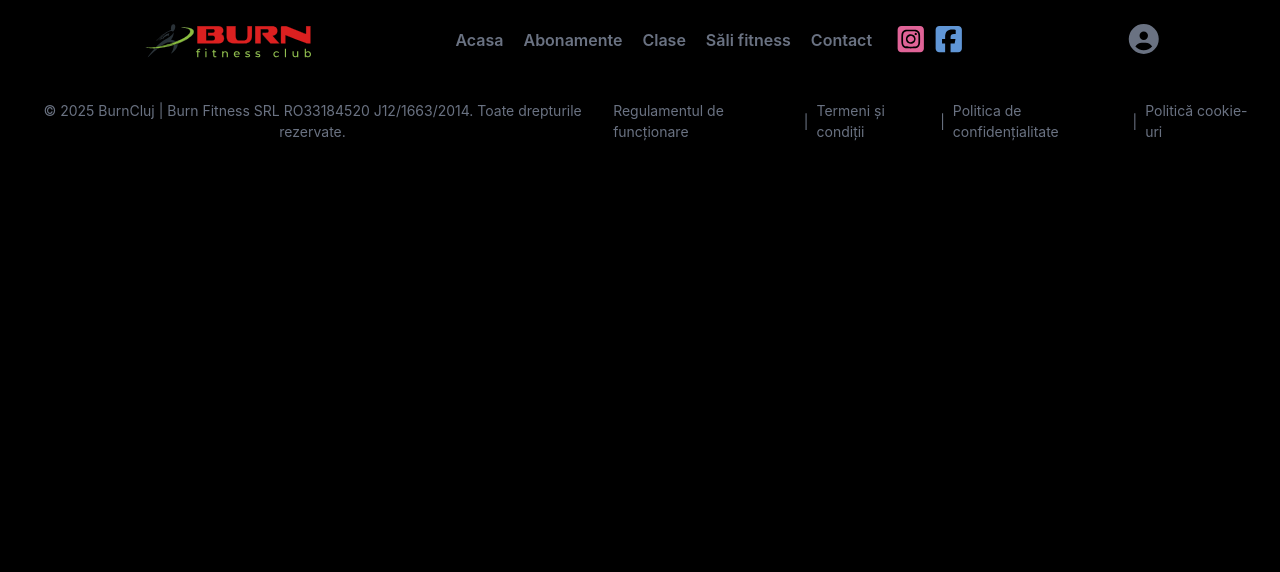
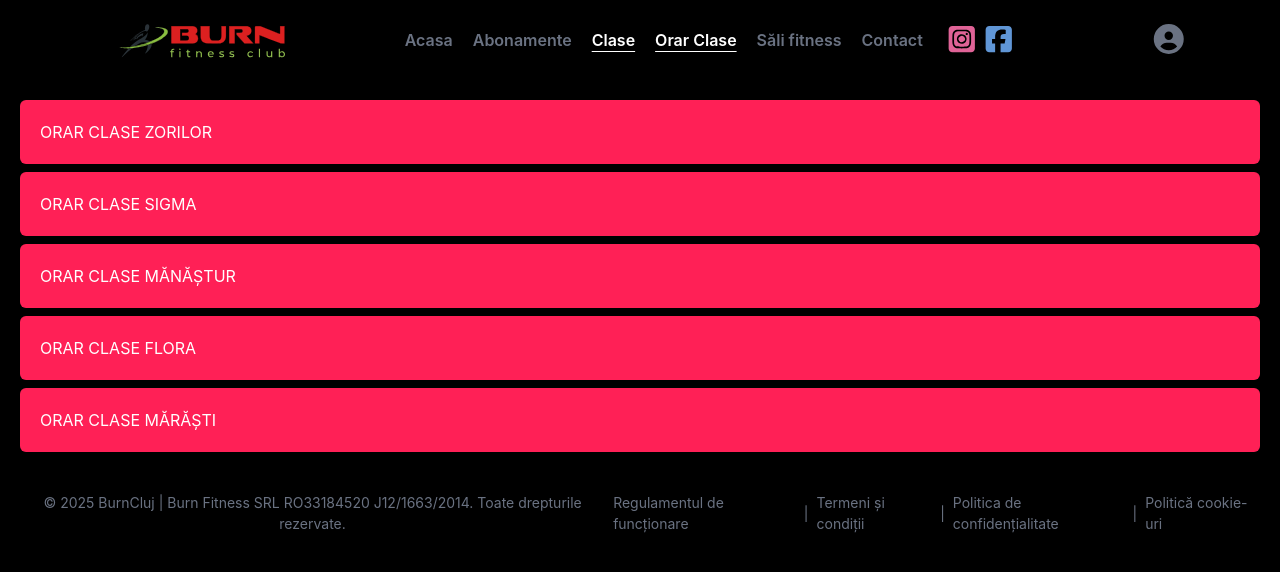
Before and after one commit to iancuvictor/burn-fitness-revamp, a React (Vite) app in the folder frontend/: page /clase/orar in a window 1280 px wide. Shown: the top 572 px of the page. Built offline with nearby package versions, Linux system fonts and the light colour scheme; no server answers; a web font is replaced by a local one.

Commit message:
changed logic for displaying sign up button for classes

```diff
--- a/frontend/src/App.jsx
+++ b/frontend/src/App.jsx
@@ -7,6 +7,7 @@ import {
   Footer,
   Acasa,
   Abonamente,
+  Clase,
   OrarClase,
   Blog,
   Galerie,
@@ -59,7 +60,8 @@ function App() {
         <Routes>
           <Route path="/" element={<Acasa />} />
           <Route path="/abonamente" element={<Abonamente />} />
-          <Route path="/orar-clase" element={<OrarClase />} />
+          <Route path="/clase" element={<Clase />} />
+          <Route path="/clase/orar" element={<OrarClase />} />
           <Route path="/blog" element={<Blog />} />
           <Route path="/galerie" element={<Galerie />} />
           <Route path="/salidefitness" element={<SaliDeFitness />} />
--- a/frontend/src/components/abonamente/cardAbonament/cardAbonament.jsx
+++ b/frontend/src/components/abonamente/cardAbonament/cardAbonament.jsx
@@ -68,7 +68,6 @@ useEffect(() => {
           <h1 className={`font-[700] text-[22px] md:text-[30px] text-white text-center`}>
             {titlu}
           </h1>
-          {console.log(desc)}
           <h2 className={`${desc === '' ? 'hidden' : 'block'} text-[16px] text-center`}>
             {desc}
           </h2>
--- a/frontend/src/components/orarClase/cardClase/cardClase.jsx
+++ b/frontend/src/components/clase/cardClase/cardClase.jsx
@@ -1,9 +1,8 @@
 function CardClase(props) {
   return (
     <div
-      id="test"
       className="cursor-pointer group bg-black relative flex flex-col justify-baseline items-center
-      w-full md:w-xs h-90 font-finlandica rounded-xl overflow-hidden"
+      w-fit h-[50%] md:w-xs md:h-90 font-finlandica rounded-xl overflow-hidden"
     >
         <div className=" z-1 absolute top-0 w-full h-full md:opacity-30 md:bg-black hover:opacity-0 duration-400"></div>
       <div className="relative flex flex-col justify-baseline items-center w-full md:w-xs h-90 overflow-hidden">
--- /dev/null
+++ b/frontend/src/components/clase/clase.jsx
@@ -0,0 +1,72 @@
+import { NavLink } from "react-router";
+import CardClase from "./cardClase/cardClase";
+import { useState } from "react";
+
+const buttonStyle = `w-full cursor-pointer bg-black text-white font-[600] p-5
+bg-rose-500 hover:bg-rose-500 rounded-md duration-75 ease-out`;
+
+function Clase() {
+
+  return (
+    <div className="flex flex-col justify-center gap-2 items-center pb-[50px] pl-5 pr-5 font-finlandica">
+      <h1 className="text-[20px] text-white md:text-[35px] font-[700] pt-[30px] text-center">Clase</h1>
+    <div className={`w-full md:flex flex-row flex-wrap justify-center items-center gap-2 duration-400 ease-out`}>
+      <CardClase
+        title="Fitness & Bodybuilding"
+        img='https://www.burncluj.ro/wp-content/uploads/2023/02/thumbnail-768x1152.jpeg'
+        />
+
+      <CardClase
+        title="Cycling"
+        img='https://www.burncluj.ro/wp-content/uploads/2024/03/Cycling.jpg'
+        />
+      <CardClase
+        title="Fitball"
+        img='https://www.burncluj.ro/wp-content/uploads/2024/03/Fitball.jpg'
+        />
+      <CardClase
+        title="Interval Training"
+        img='https://www.burncluj.ro/wp-content/uploads/2022/08/Interval-Trainig.jpg'
+        />
+      <CardClase
+        title="Burn & Pump"
+        img='https://www.burncluj.ro/wp-content/uploads/2024/03/Burn-Pump-2.jpg'
+        />
+      <CardClase
+        title="Step Dance Basic"
+        img='https://www.burncluj.ro/wp-content/uploads/2017/11/step-1.jpg'
+        />
+      <CardClase
+        title="Zumba Fitness"
+        img='https://www.burncluj.ro/wp-content/uploads/2024/03/Zumba-Fitness-2.jpg'
+        />
+      <CardClase
+        title="BODYART"
+        img='https://www.burncluj.ro/wp-content/uploads/2022/08/BODYART.jpg'
+        />
+      <CardClase
+        title="Pilates"
+        img='https://www.burncluj.ro/wp-content/uploads/2022/08/Pilates.jpg'
+        />
+      <CardClase
+        title="Toning"
+        img='https://www.burncluj.ro/wp-content/uploads/2024/03/TONING-2.jpg'
+        />
+      <CardClase
+        title="Capoeira pentru Copii"
+        img='https://www.burncluj.ro/wp-content/uploads/2017/11/capoeira02.jpg'
+        />
+      <CardClase
+        title="TRX"
+        img='https://www.burncluj.ro/wp-content/uploads/2017/11/trx01-1.jpg'
+        />
+      <CardClase
+        title="Abdomen, Fese, Coapse"
+        img='https://www.burncluj.ro/wp-content/uploads/2022/08/ABDOMENE.FESE_.COAPSE.jpg'
+        />
+    </div>
+        </div>
+  );
+}
+
+export default Clase;
--- a/frontend/src/components/index.js
+++ b/frontend/src/components/index.js
@@ -1,7 +1,8 @@
 export {default as Acasa} from './acasa/acasa.jsx';
 export {default as Abonamente} from './abonamente/abonamente';
 export {default as Contact} from './contact/contact';
-export {default as OrarClase} from './orarClase/orarClase';
+export {default as Clase} from './clase/clase.jsx';
+export {default as OrarClase} from './orarClase/orarClase.jsx';
 export {default as Rezervari} from './rezervari/rezervari';
 export {default as Blog} from './blog/blog';
 export {default as Galerie} from './galerieFoto/galerieFoto';
--- a/frontend/src/components/navbar/navbar.jsx
+++ b/frontend/src/components/navbar/navbar.jsx
@@ -6,9 +6,12 @@ import { faFacebookSquare, faInstagramSquare } from '@fortawesome/free-brands-sv
 import { AuthContext } from "../../context/AuthContext";
 import { useContext } from 'react';
 
+const buttonClass = ({isActive}) => `${isActive ? 'z-1 text-white underline underline-offset-5' :
+     'hover:text-white hover:underline underline-offset-5 duration-150'}
+     w-50 md:w-fit pt-2 pb-2 flex items-center justify-center gap-2`
+
 function Navbar({menuState, setMenuState}){
     const { isAdmin } = useContext(AuthContext)
-    const buttonClass = ({isActive}) => `${isActive ? 'z-1 text-white underline underline-offset-5' : 'hover:text-white hover:underline underline-offset-5 duration-150'} w-50 md:w-fit flex items-center justify-center gap-2`
     return <>
     <div id='navbar' className={`${isAdmin === false ? 'md:flex' : 'hidden'} bg-black/95 hidden z-4 sticky top-0 w-full h-20 gap-5 items-center md:justify-between xl:justify-evenly font-[600]`}>
      {/* <div className="z-[-1] h-full absolute inset-0 bg-gradient-to-b from-black from-0% via-black via-50% to-black via-70% to-transparent to-100%"></div> */}
@@ -16,7 +19,8 @@ function Navbar({menuState, setMenuState}){
         <div className='hidden md:flex flex-wrap text-gray-500 text-[16px] gap-2.5 xl:gap-5 items-center justify-end md:pr-[20px]'>
             <NavLink to="/" className={buttonClass}>Acasa</NavLink>
             <NavLink to="/abonamente" className={buttonClass}>Abonamente</NavLink>
-            <NavLink to="/orar-clase" className={buttonClass}>Clase</NavLink>
+            <NavLink to="/clase" className={buttonClass}>Clase</NavLink>
+            <NavLink to="/clase/orar" className={buttonClass}>Orar Clase</NavLink>
             <NavLink to="/salidefitness" className={buttonClass}>Săli fitness</NavLink>
             {/* <NavLink to="/blog" className={buttonClass}>Blog</NavLink> */}
             {/* <NavLink to="/galerie" className={buttonClass}>Galerie foto</NavLink> */}
@@ -41,12 +45,13 @@ function Navbar({menuState, setMenuState}){
         className={`${menuState ? 'w-10 opacity-0' : 'opacity-100 w-10 md:hidden cursor-pointer text-white'} text-[25px] pr-[50px] duration-100 ease-out`}
         ><FontAwesomeIcon icon={faBars} /></button>
     </div>
-    <div id='mobileBurger' className={menuState ? 'z-3 animate-fade-in flex flex-col fixed top-0 justify-center items-center gap-5 w-full h-full bg-black font-finlandica font-bold text-gray-500 text-[25px] md:hidden' : 'animate-fade-out hidden'}>
+    <div id='mobileBurger' className={menuState ? 'z-3 animate-fade-in flex flex-col fixed top-0 justify-center items-center w-full h-full bg-black font-finlandica font-bold text-gray-500 text-[25px] md:hidden' : 'animate-fade-out hidden'}>
         <div onClick={() => setMenuState(!menuState)} className='fixed z-[-1] h-full w-full'></div>
         <img src={BurnLogo} alt="burn fitness logo" className='w-40 pb-[20px] box-border' onClick={() => setMenuState(!menuState)}/>
         <NavLink to="/" className={buttonClass} onClick={() => setMenuState(!menuState)}>Acasa</NavLink>
         <NavLink to="/abonamente" className={buttonClass} onClick={() => setMenuState(!menuState)}>Abonamente</NavLink>
-        <NavLink to="/orar-clase" className={buttonClass} onClick={() => setMenuState(!menuState)}>Clase</NavLink>
+        <NavLink to="/clase" end className={buttonClass} onClick={() => setMenuState(!menuState)}>Clase</NavLink>
+        <NavLink to="/clase/orar" className={buttonClass} onClick={() => setMenuState(!menuState)}>Orar clase</NavLink>
         <NavLink to="/salidefitness" className={buttonClass} onClick={() => setMenuState(!menuState)}>Săli fitness</NavLink>
         {/* <NavLink to="/blog" className={buttonClass} onClick={() => setMenuState(!menuState)}>Blog</NavLink> */}
         {/* <NavLink to="/galerie" className={buttonClass} onClick={() => setMenuState(!menuState)}>Galerie foto</NavLink> */}
--- a/frontend/src/components/orarClase/orarClase.jsx
+++ b/frontend/src/components/orarClase/orarClase.jsx
@@ -1,76 +1,15 @@
 import { NavLink } from "react-router";
-import CardClase from "./cardClase/cardClase";
 
-const buttonStyle = 'cursor-pointer bg-black text-white p-[10px] bg-rose-900 hover:bg-rose-500 rounded-md duration-75 ease-out';
+const buttonStyle = `bg-rose-500 text-white p-5 w-full rounded-md`
 
-function OrarClase() {
-  return (
-    <div className="flex flex-col justify-center gap-5 items-center pt-20 pb-[50px] pl-5 pr-5 font-finlandica">
-      <h1 className="text-[20px] text-white md:text-[35px] font-[700] pt-[30px] text-center">Clase</h1>
-      <div className="w-full grid grid-cols-3 gap-5">
-        <NavLink to='/salidefitness/sala-fitness-zorilor#orar'><button className={buttonStyle}>CLASE ZORILOR</button></NavLink>
-        <NavLink to='/salidefitness/sala-fitness-sigma'><button className={buttonStyle}>CLASE SIGMA</button></NavLink>
-        <NavLink to='/salidefitness/sala-fitness-marasti'><button className={buttonStyle}>CLASE MĂRĂȘTI</button></NavLink>
-        <NavLink to='/salidefitness/sala-fitness-manastur'><button className={buttonStyle}>CLASE MĂNĂȘTUR</button></NavLink>
-        <NavLink to='/salidefitness/sala-fitness-flora'><button className={buttonStyle}>CLASE FLORA</button></NavLink>
-      </div>
-    <div className="w-full flex flex-row flex-wrap justify-center items-center gap-2">
-      <CardClase
-        title="Fitness & Bodybuilding"
-        img='https://www.burncluj.ro/wp-content/uploads/2023/02/thumbnail-768x1152.jpeg'
-        />
-
-      <CardClase
-        title="Cycling"
-        img='https://www.burncluj.ro/wp-content/uploads/2024/03/Cycling.jpg'
-        />
-      <CardClase
-        title="Fitball"
-        img='https://www.burncluj.ro/wp-content/uploads/2024/03/Fitball.jpg'
-        />
-      <CardClase
-        title="Interval Training"
-        img='https://www.burncluj.ro/wp-content/uploads/2022/08/Interval-Trainig.jpg'
-        />
-      <CardClase
-        title="Burn & Pump"
-        img='https://www.burncluj.ro/wp-content/uploads/2024/03/Burn-Pump-2.jpg'
-        />
-      <CardClase
-        title="Step Dance Basic"
-        img='https://www.burncluj.ro/wp-content/uploads/2017/11/step-1.jpg'
-        />
-      <CardClase
-        title="Zumba Fitness"
-        img='https://www.burncluj.ro/wp-content/uploads/2024/03/Zumba-Fitness-2.jpg'
-        />
-      <CardClase
-        title="BODYART"
-        img='https://www.burncluj.ro/wp-content/uploads/2022/08/BODYART.jpg'
-        />
-      <CardClase
-        title="Pilates"
-        img='https://www.burncluj.ro/wp-content/uploads/2022/08/Pilates.jpg'
-        />
-      <CardClase
-        title="Toning"
-        img='https://www.burncluj.ro/wp-content/uploads/2024/03/TONING-2.jpg'
-        />
-      <CardClase
-        title="Capoeira pentru Copii"
-        img='https://www.burncluj.ro/wp-content/uploads/2017/11/capoeira02.jpg'
-        />
-      <CardClase
-        title="TRX"
-        img='https://www.burncluj.ro/wp-content/uploads/2017/11/trx01-1.jpg'
-        />
-      <CardClase
-        title="Abdomen, Fese, Coapse"
-        img='https://www.burncluj.ro/wp-content/uploads/2022/08/ABDOMENE.FESE_.COAPSE.jpg'
-        />
+export default function OrarClase(){
+    return <div className="w-full flex flex-col text-white p-5">
+        <div className="flex flex-col gap-2 items-center justify-center">
+            <NavLink to='/salidefitness/sala-fitness-zorilor' className={buttonStyle}>ORAR CLASE ZORILOR</NavLink>
+            <NavLink to='/salidefitness/sala-fitness-sigma' className={buttonStyle}>ORAR CLASE SIGMA</NavLink>
+            <NavLink to='/salidefitness/sala-fitness-manastur' className={buttonStyle}>ORAR CLASE MĂNĂȘTUR</NavLink>
+            <NavLink to='/salidefitness/sala-fitness-flora' className={buttonStyle}>ORAR CLASE FLORA</NavLink>
+            <NavLink to='/salidefitness/sala-fitness-marasti' className={buttonStyle}>ORAR CLASE MĂRĂȘTI</NavLink>
+        </div>
     </div>
-        </div>
-  );
 }
-
-export default OrarClase;
```
Also changed, not shown: frontend/src/components/AdminDashboard/adminOrar/Orar/orar.jsx (+16 -16 lines), frontend/src/components/saliDeFitness/orar/cardClasaOrar.jsx (+13 -9 lines), frontend/src/components/saliDeFitness/salaFitnessZorilor/salaFitnessZorilor.jsx (+6 -2 lines).
